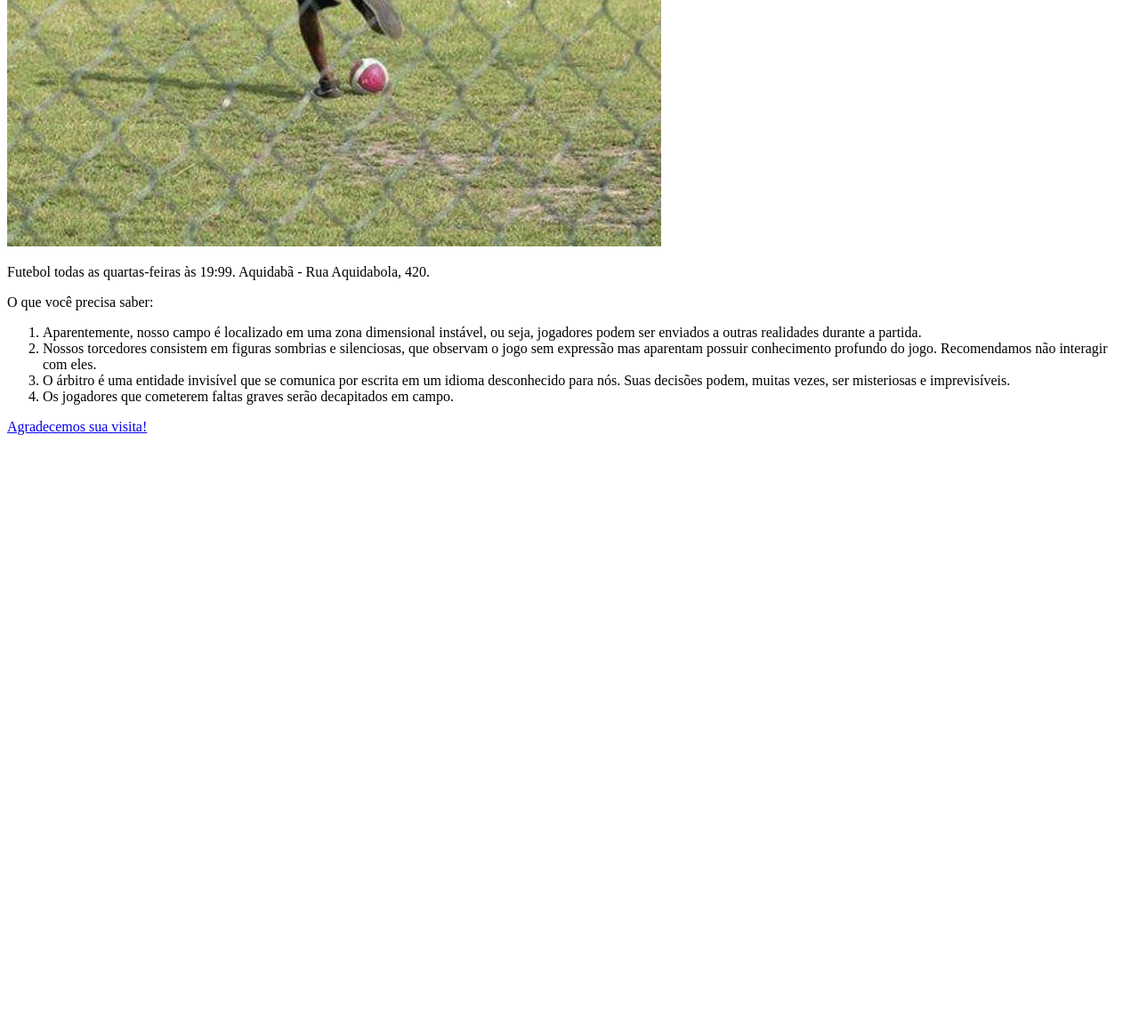
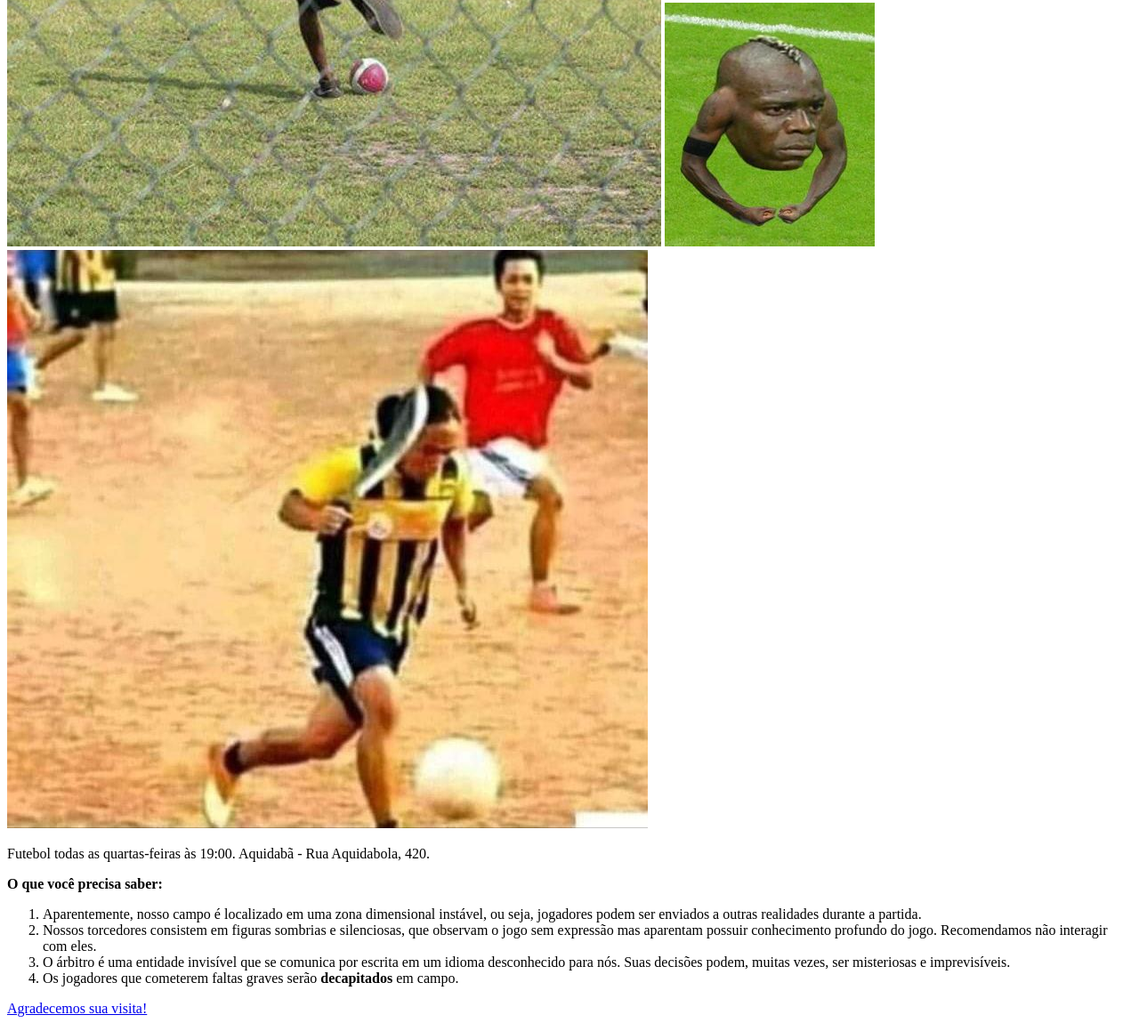
Before and after one commit to lrsalomao/humaitabolao.github.io, a plain HTML site: page index.html in a window 1280 px wide. Shown: the part 521-1680 px from the top of the page at 89% size. Before the commit the page ends 1026 px from the top, so only its background shows below. Drawn offline with Linux system fonts and the light colour scheme.

Commit message:
Add files via upload

```diff
--- a/index.html
+++ b/index.html
@@ -7,13 +7,15 @@
  <body>
   <h1>Humaitá Bolão</h1>
   <img src="imagens/humaita.jpg" alt="Primeiro jogo do Humaitá FC" />
-  <p>Futebol todas as quartas-feiras às 19:99. Aquidabã - Rua Aquidabola, 420.</p>
-  <p> O que você precisa saber: </p>
+  <img src="imagens/humaita_2.jpg" alt="Participação especial do nosso amigo" />
+  <img src="imagens/humaita_3.jpg" alt="Segundo jogo do Humaitá FC" />
+  <p>Futebol todas as quartas-feiras às 19:00. Aquidabã - Rua Aquidabola, 420.</p>
+  <p><strong>O que você precisa saber:</strong></p>
   <ol>
     <li> Aparentemente, nosso campo é localizado em uma zona dimensional instável, ou seja, jogadores podem ser enviados a outras realidades durante a partida.</li>
     <li> Nossos torcedores consistem em figuras sombrias e silenciosas, que observam o jogo sem expressão mas aparentam possuir conhecimento profundo do jogo. Recomendamos não interagir com eles.</li>
     <li>O árbitro é uma entidade invisível que se comunica por escrita em um idioma desconhecido para nós. Suas decisões podem, muitas vezes, ser misteriosas e imprevisíveis.</li>
-    <li> Os jogadores que cometerem faltas graves serão decapitados em campo.</li>
+    <li> Os jogadores que cometerem faltas graves serão <strong>decapitados</strong> em campo.</li>
    </ol>
    <p><a href="https://www.youtube.com/watch?v=XI7Cxdj2pAQ&ab_channel=WebdriverTorso">Agradecemos sua visita!</a></p>
  </body>
```
Also changed, not shown: imagens/humaita_2.jpg (added), imagens/humaita_3.jpg (added).
